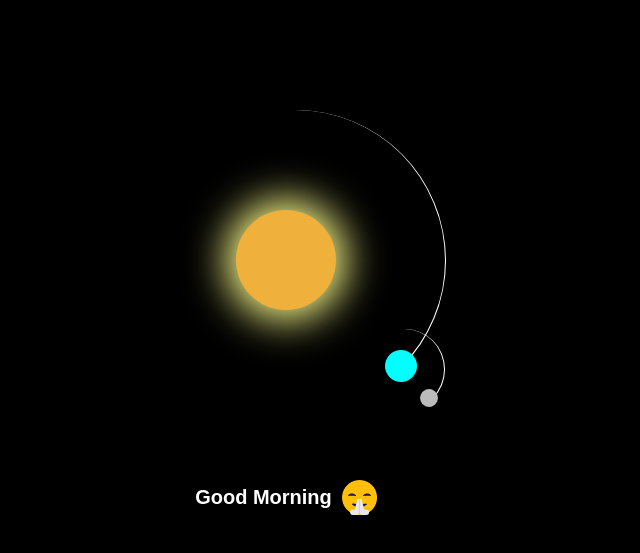
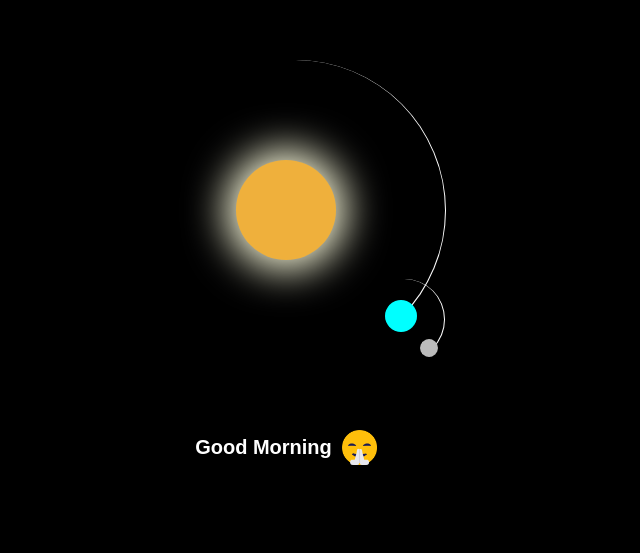
Before and after one commit to Seema-97/Morning, a plain HTML site: page index.html in a window 1280 px wide. Shown: the part 103-656 px from the top of the page, without its empty margins (354-994 px from the left). Drawn offline with Linux system fonts and the light colour scheme.

Commit message:
Update index.html

```diff
--- a/index.html
+++ b/index.html
@@ -13,13 +13,14 @@
       }
 
       .container {
-       width: 100vw;
+        width: 100vw;
         height: 100vh;
         background-color: black;
         display: flex;
         flex-direction:column;
         align-items: center;
         justify-content: center;
+
       }
 
       .small-container {
@@ -29,6 +30,9 @@
         display: flex;
         justify-content: center;
         align-items: center;
+      margin-top:-100px;
+        /* border:2px solid red; */
+
       }
       html {
         font-size: 10px;
@@ -38,7 +42,7 @@
         width: 10rem;
         height: 10rem;
         border-radius: 50%;
-        box-shadow: 0rem 0rem 4rem 1rem rgb(255, 255, 141);
+        box-shadow: 0rem 0rem 4rem 1rem lightyellow;
         background-color: rgb(239, 176, 60);
       }
 
```
